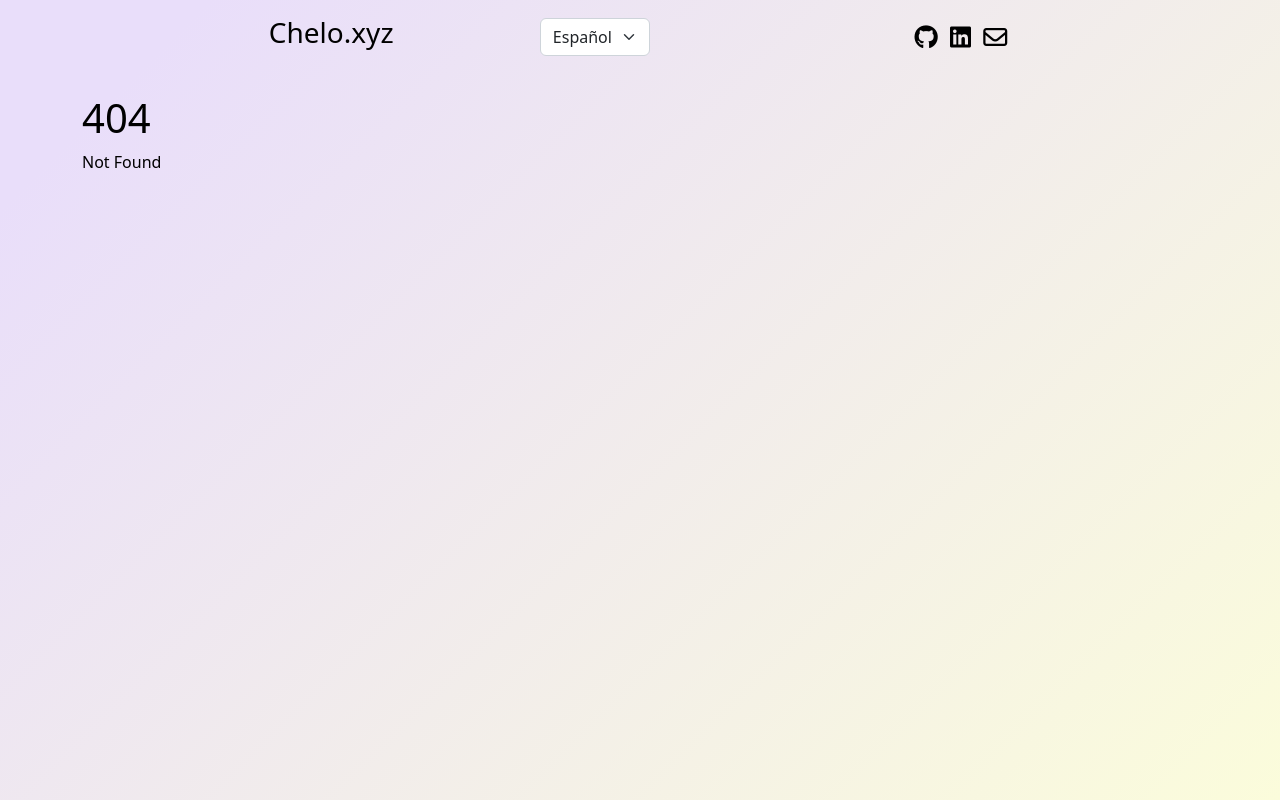
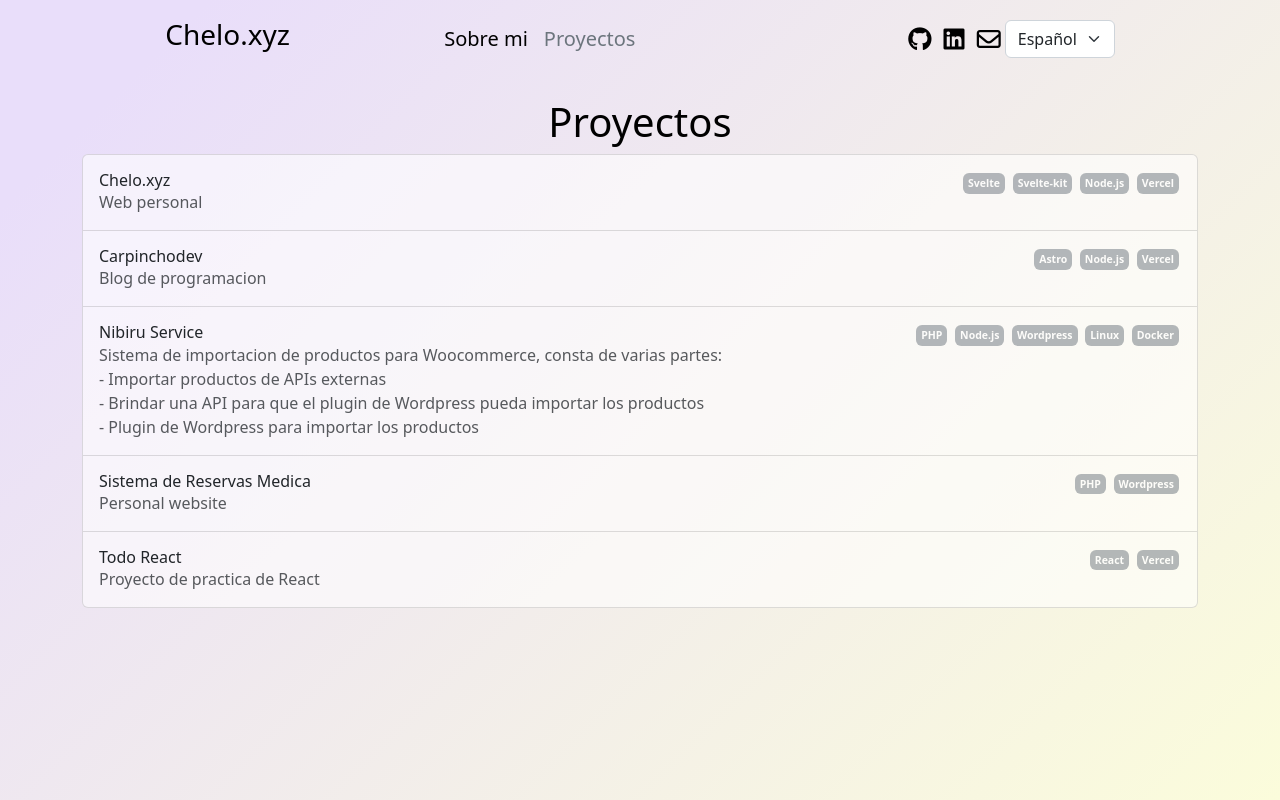
Before and after one commit to chelo91/chelo-xyz, a SvelteKit app: page /projects in a window 1280 px wide. Before the commit this address had no page. Built offline with nearby package versions, Linux system fonts and the light colour scheme.

Commit message:
add proyects

```diff
--- a/src/routes/+layout.svelte
+++ b/src/routes/+layout.svelte
@@ -4,8 +4,8 @@
   const menus = [
     { name: "Sobre mi", url: "/" },
     /*{ name: "Docs", url: "/docs" },
-    /*{ name: "Blog", url: "/posts" },
-    { name: "Proyectos", url: "/projects" },*/
+    /*{ name: "Blog", url: "/posts" },*/
+    { name: "Proyectos", url: "/projects" },
   ];
 
   $: currentPage = $page.url.pathname;
@@ -29,16 +29,20 @@
         class="d-flex align-items-center col-md-3 text-decoration-none"
         ><h3>Chelo.xyz</h3>
       </a>
-      <div class="nav col-12 col-md-auto mb-2 justify-content-center mb-md-0">
-        <select
-          class="form-select"
-          bind:value={$locale}
-          on:change={() => changeLocale($locale)}
-        >
-          <option value="es">Español</option>
-          <option value="en">English</option>
-        </select>
-      </div>
+      <ul class="nav col-12 col-md-auto mb-2 justify-content-center mb-md-0">
+        {#each menus as { url, name }}
+          <li>
+            <a
+              data-sveltekit-prefetch
+              class="nav-link px-2"
+              class:link-secondary={url !== "/"
+                ? currentPage.match(url)
+                : url === currentPage}
+              href={url}>{name}</a
+            >
+          </li>
+        {/each}
+      </ul>
       <div class="col-md-4 text-end">
         <a
           href="https://github.com/chelo91"
@@ -61,6 +65,16 @@
         <a href="mailto:me@chelo.xyz" role="button" class="m-1" target="_blank">
           <i class="far fa-envelope fa-xl" />
         </a>
+      </div>
+      <div class="nav col-12 col-md-auto mb-2 justify-content-center mb-md-0">
+        <select
+          class="form-select"
+          bind:value={$locale}
+          on:change={() => changeLocale($locale)}
+        >
+          <option value="es">Español</option>
+          <option value="en">English</option>
+        </select>
       </div>
     </div>
   </header>
--- /dev/null
+++ b/src/routes/projects/+page.svelte
@@ -0,0 +1,67 @@
+<script>
+  import { t } from "$lib/i18n.config";
+  import CardContainer from "$lib/components/CardContainer.svelte";
+  import Card from "$lib/components/Card.svelte";
+  import SpanTags from "$lib/components/SpanTags.svelte";
+</script>
+
+<CardContainer>
+  <Card url="https://chelo.xyz">
+    <div slot="name">Chelo.xyz</div>
+    <div slot="description">Web personal</div>
+    <div slot="small">
+      <SpanTags data="Svelte" />
+      <SpanTags data="Svelte-kit" />
+      <SpanTags data="Node.js" />
+      <SpanTags data="Vercel" />
+    </div>
+  </Card>
+  <Card url="https://carpincho.dev">
+    <div slot="name">Carpinchodev</div>
+    <div slot="description">Blog de programacion</div>
+    <div slot="small">
+      <SpanTags data="Astro" />
+      <SpanTags data="Node.js" />
+      <SpanTags data="Vercel" />
+    </div>
+  </Card>
+  <Card url="https://nibiru.com.uy">
+    <div slot="name">Nibiru Service</div>
+    <div slot="description">
+      Sistema de importacion de productos para Woocommerce, consta de varias
+      partes: <br />
+      - Importar productos de APIs externas <br />
+      - Brindar una API para que el plugin de Wordpress pueda importar los productos
+      <br />
+      - Plugin de Wordpress para importar los productos <br />
+    </div>
+    <div slot="small">
+      <SpanTags data="PHP" />
+      <SpanTags data="Node.js" />
+      <SpanTags data="Wordpress" />
+      <SpanTags data="Linux" />
+      <SpanTags data="Docker" />
+    </div>
+  </Card>
+  <Card>
+    <div slot="name">Sistema de Reservas Medica</div>
+    <div slot="description">Personal website</div>
+    <div slot="small">
+      <SpanTags data="PHP" />
+      <SpanTags data="Wordpress" />
+    </div>
+  </Card>
+  <!--<Card url="Chelo.xyz">
+    <div slot="name">Work Cafe</div>
+    <div slot="description">Personal website</div>
+    <div slot="small"><SpanTags data="svelte" />2021</div>
+  </Card>-->
+  <Card url="https://todo-next-bice.vercel.app">
+    <div slot="name">Todo React</div>
+    <div slot="description">Proyecto de practica de React</div>
+    <div slot="small">
+      <SpanTags data="React" />
+      <SpanTags data="Vercel" />
+    </div>
+  </Card>
+</CardContainer>
```
